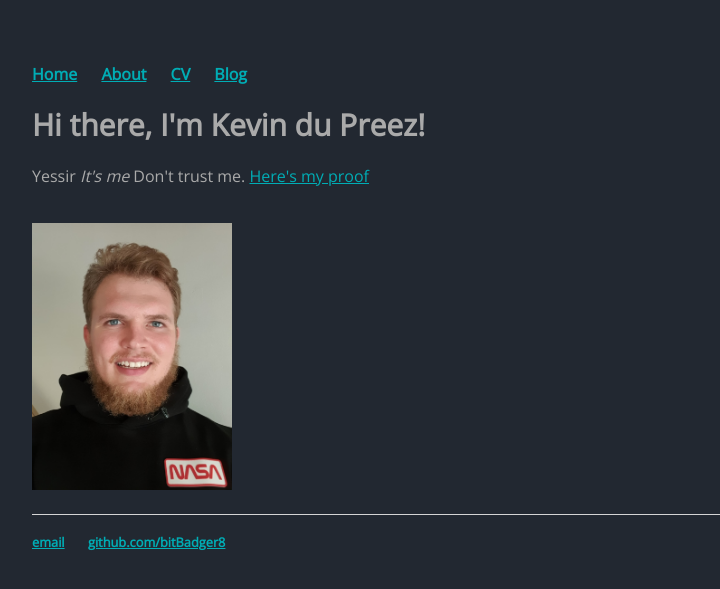
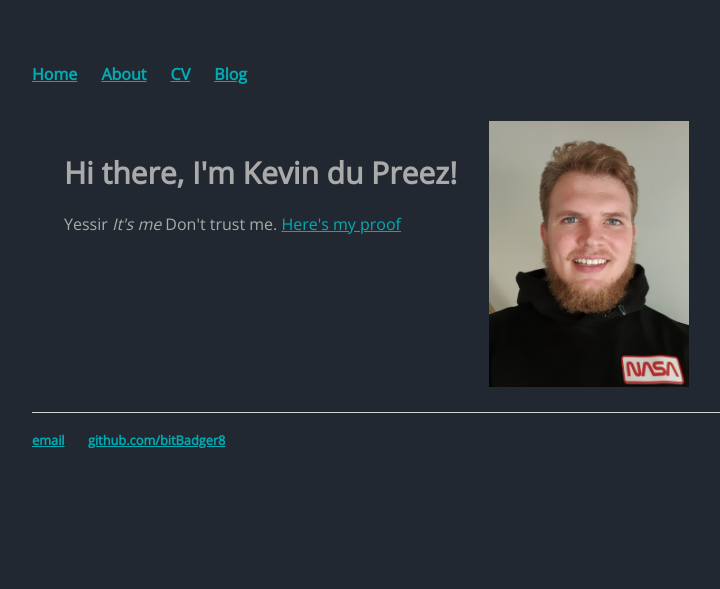
Before and after one commit to bitBadger8/bitBadger8.github.io, a Jekyll site: the page built from index.html, in a window 1280 px wide. Shown: the top 589 px of the page, without its empty margins (160-880 px from the left). Built offline with Jekyll 4.4.1, drawn with Linux system fonts in a browser that asks for light colours.

Commit message:
Update main.css

```diff
--- a/css/main.css
+++ b/css/main.css
@@ -44,6 +44,14 @@
   object-fit: contain;
 }
 
+.sideL{
+  float: left;
+  padding: 2rem;
+}
+.sider{
+  float: right;
+  padding: 2rem;
+}
 
 .simple-container {
   max-width: 675px;
```
